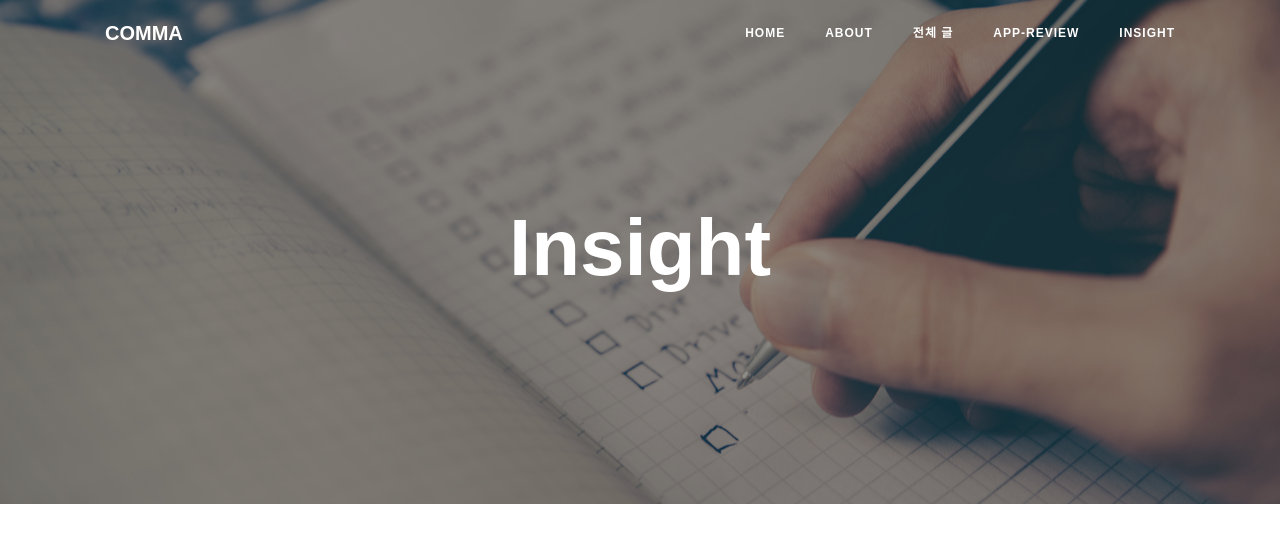
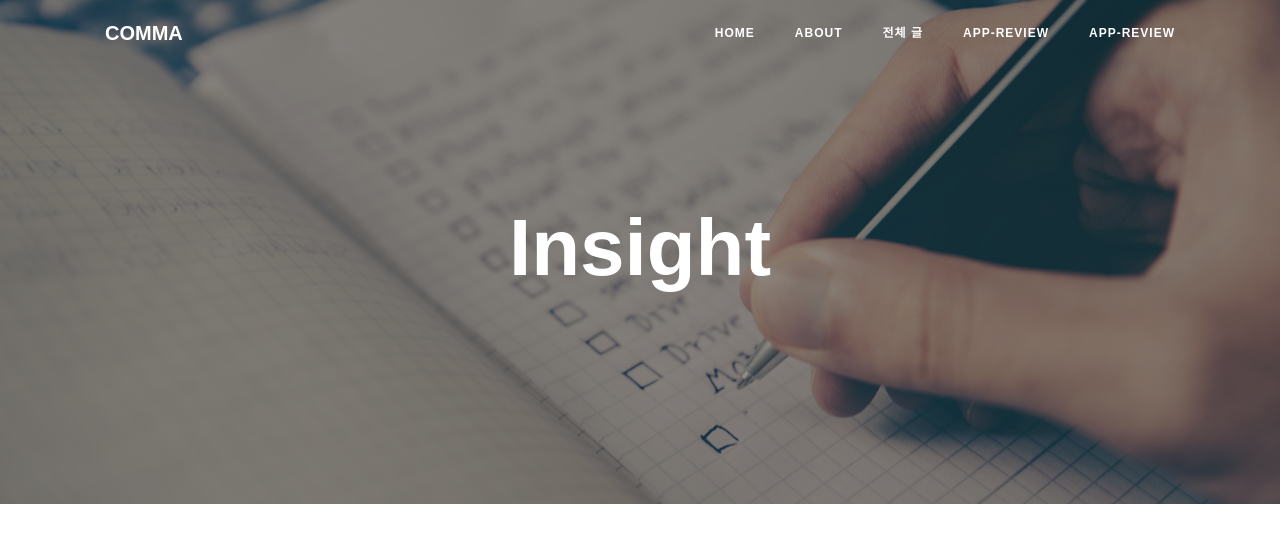
Before and after one commit to Gujuhyun/Gujuhyun.github.io, a Jekyll site: the page built from category/2.html, in a window 1280 px wide. Shown: the top 534 px of the page. Built offline with Jekyll 4.4.1, drawn with Linux system fonts in a browser that asks for light colours; grey boxes are pictures that could not be loaded.

Commit message:
퍼머링크 수정

```diff
--- a/_includes/navbar.html
+++ b/_includes/navbar.html
@@ -18,10 +18,10 @@
           <a class="nav-link" href="{{ "/posts" | relative_url }}">전체 글</a>
         </li>
         <li class="nav-item">
-          <a class="nav-link" href="{{ "/category/1" | relative_url }}">App-review</a>
+          <a class="nav-link" href="{{ "/category/app-review" | relative_url }}">App-review</a>
         </li>
         <li class="nav-item">
-          <a class="nav-link" href="{{ "/category/2" | relative_url }}">Insight</a>
+          <a class="nav-link" href="{{ "/category/insight" | relative_url }}">App-review</a>
         </li>
       </ul>
     </div>
--- a/category/1.html
+++ b/category/1.html
@@ -1,7 +1,7 @@
 ---
 layout: page
 title: App-Review
-permalink: /category/App-review/
+permalink: /category/app-review/
 background: '/img/bg-post.jpg'
 ---
 
--- a/category/2.html
+++ b/category/2.html
@@ -1,7 +1,7 @@
 ---
 layout: page
 title: Insight
-permalink: /category/Insight/
+permalink: /category/insight/
 background: '/img/bg-post.jpg'
 ---
 
```
